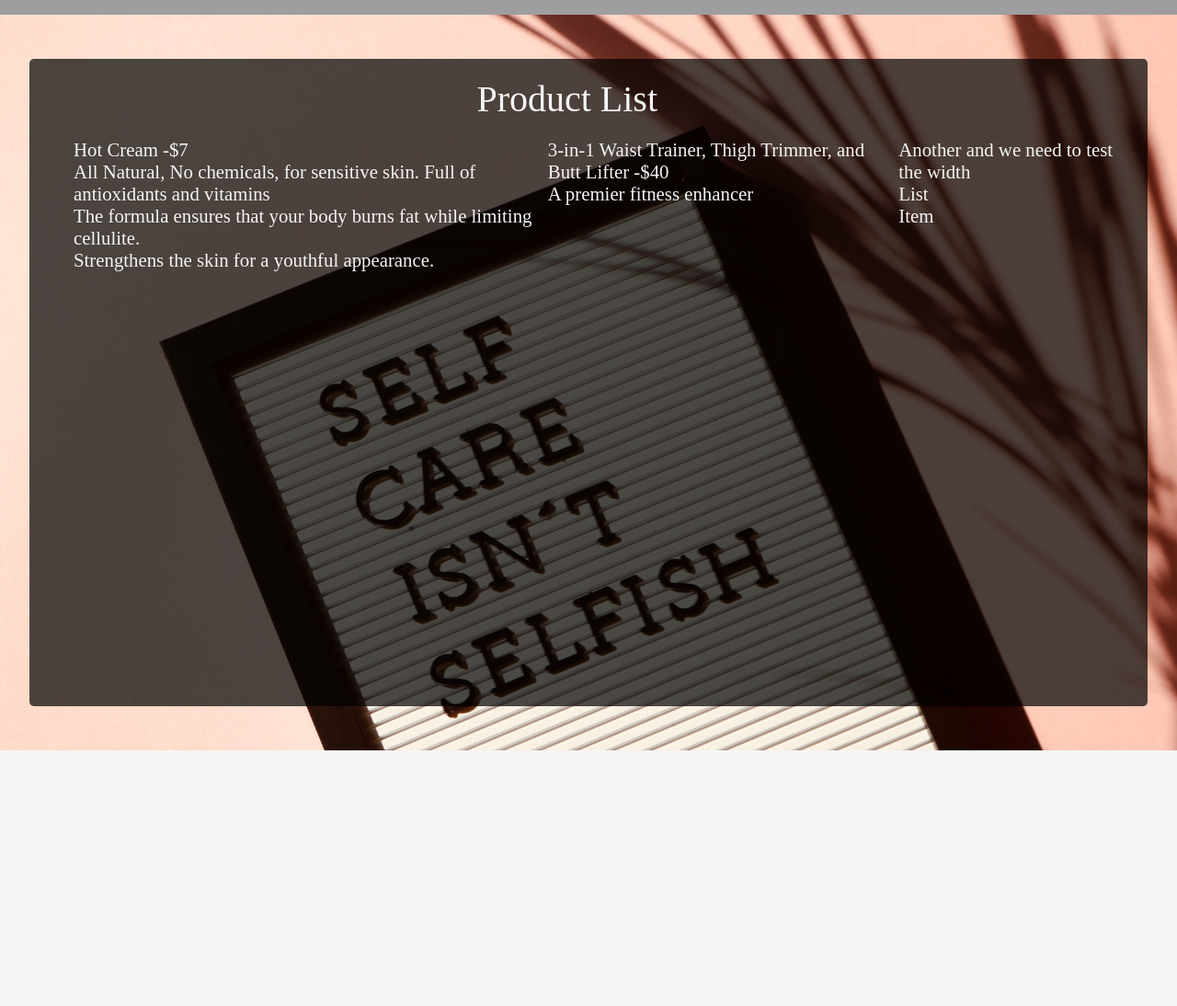
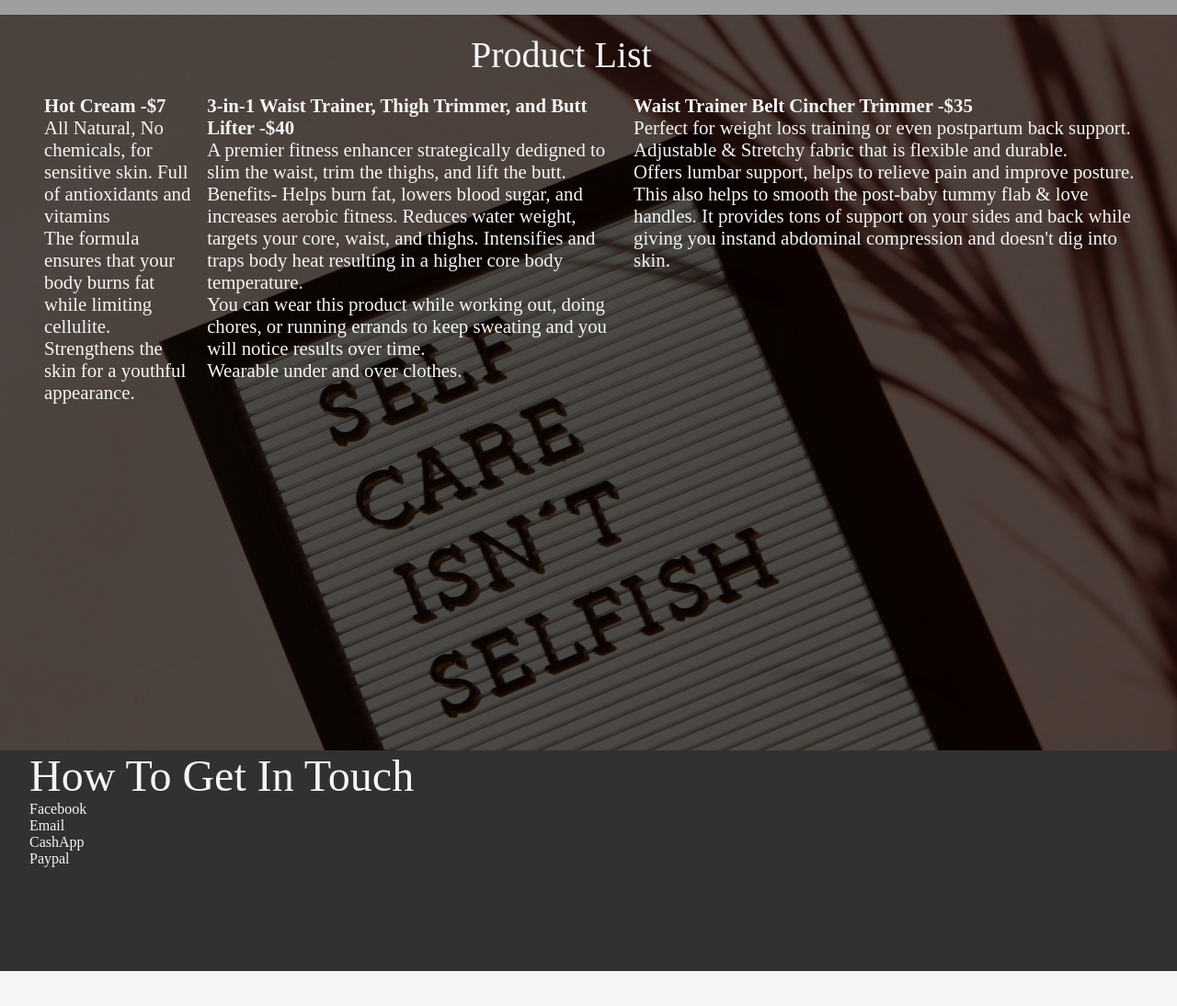
Before and after one commit to cvance248/Blessed-Trainers, a plain HTML site: page index.html in a window 1280 px wide. Shown: the part 840-1934 px from the top of the page at 92% size. After the commit the page ends 1896 px from the top, so only its background shows below. Drawn offline with Linux system fonts and the light colour scheme; grey boxes are pictures that could not be loaded.

Commit message:
more styling changes and added more description for the products

```diff
--- a/CSS/index.css
+++ b/CSS/index.css
@@ -68,7 +68,7 @@ p {
 #About p {
     width: 100%;
     color: whitesmoke;
-    font-size: 1.3em;
+    font-size: 2em;
     justify-content: center;
     align-content: center;
 }
@@ -82,9 +82,10 @@ p {
     background: rgba(0, 0, 0, .7);
     display: flex;
     flex-direction: column;
-    width: 95%;
-    border-radius: 5px;
-    margin: 3em auto;
+    height: 100%;
+    /* width: 95%;
+    border-radius: 5px; */
+    /* margin: 3em auto; */
     color: whitesmoke;
 }
 #Products h1 {
@@ -102,17 +103,28 @@ p {
     padding-left: 1rem;
     font-size: 1.3em;
 }
+.lead {
+    font-weight: bolder;
+}
 .img-container-3 {
     background: url(../IMG/contact.jpg) no-repeat center/cover;
-    height: 50vh;
+    height: 30vh;
     width: 100vw;
 }
-.img-container-3 h1 {
+#contact-me {
+    background: rgba(0, 0, 0, .8);
+    height: 100%;
+}
+.content {
+    padding-left: 2em;
+}
+#contact-me h1 {
     font-size: 3em;
     color: whitesmoke;
 }
-.img-container-3 ol li {
+#contact-me ul li {
     color: whitesmoke;
+    list-style: none;
 }
 
 /* Styling For Mobile Devices */
@@ -143,7 +155,7 @@ p {
         font-weight: 100;
         width: 100%;
         color: whitesmoke;
-        font-size: 1em;
+        font-size: 1.2em;
         justify-content: center;
         align-content: center;
     }
@@ -161,7 +173,7 @@ p {
     .img-container-2 #Products ul li {
         list-style: none;
         padding-left: 1rem;
-        font-size: 1.3em;
+        font-size: 15px;
     }
     .img-container-3 {
         background: url(../IMG/contact.jpg) no-repeat center/cover;
@@ -172,7 +184,18 @@ p {
         font-size: 3em;
         color: whitesmoke;
     }
-    .img-container-3 ol li {
+    .img-container-3 ul {
+        list-style: none;
+    }
+    .img-container-3 ul li {
         color: whitesmoke;
+        list-style: none;
     }
 }
+@media (max-width: 300px){
+.img-container-2 #Products ul li {
+    list-style: none;
+    padding-left: 1rem;
+    font-size: 12px;
+    }
+}
--- a/index.html
+++ b/index.html
@@ -22,12 +22,10 @@
         <div class="content-area">
         <div class="img-container-1">
         <div id="About"><h1>Product Introduction</h1>
+            <br>
         <p>This product was inspired and designed not only for myself, but for others to take control of their health. Also to inspire not just physical health, but mental and spiritual health too! I believe it is important to have a healthy mind, body, and soul. Self love is the best love that you could ever give to yourself so why not become a better you? Trust God during the process, embrace the skin that you're in flaws and all!!</p>
         <br>
         <p>Remember that you can do all things through Christ who give you strength. -Philippians 4:13</p>
-        <br>
-        <h1>Benefits</h1>
-        <p>This product offers lumber support, helps relieve pain and improve posture, helps smooth post-baby tummy flab and love handles. It also provides a substantial amout of support for your sides and back. This gives you instant abdominal compression and doesn't dig into your skin.</p>
         </div>
         </div>
         <div class="img-container-2">
@@ -35,32 +33,37 @@
             <div class="title"><h1>Product List</h1></div>
             <div class="product-list">
             <div><ul>
-                <li>Hot Cream -$7
+                <li class="lead">Hot Cream -$7
                     <li>All Natural, No chemicals, for sensitive skin. Full of antioxidants and vitamins</li>
                 <li>The formula ensures that your body burns fat while limiting cellulite.</li>
                 <li>Strengthens the skin for a youthful appearance.</li></li>
             </ul></div>
             <div><ul>
-                <li>3-in-1 Waist Trainer, Thigh Trimmer, and Butt Lifter -$40
-                    <li>A premier fitness enhancer</li>
+                <li class="lead">3-in-1 Waist Trainer, Thigh Trimmer, and Butt Lifter -$40
+                    <li>A premier fitness enhancer strategically dedigned to slim the waist, trim the thighs, and lift the butt.</li>
+                    <li>Benefits- Helps burn fat, lowers blood sugar, and increases aerobic fitness. Reduces water weight, targets your core, waist, and thighs. Intensifies and traps body heat resulting in a higher core body temperature.</li>
+                    <li>You can wear this product while working out, doing chores, or running errands to keep sweating and you will notice results over time.</li>
+                    <li>Wearable under and over clothes.</li>
                 </li>
             </ul></div>
             <div><ul>
-                <li>Another and we need to test the width</li>
-                <li>List</li>
-                <li>Item</li>
+                <li class="lead">Waist Trainer Belt Cincher Trimmer -$35
+                <li>Perfect for weight loss training or even postpartum back support. Adjustable & Stretchy fabric that is flexible and durable.</li>
+                <li>Offers lumbar support, helps to relieve pain and improve posture. This also helps to smooth the post-baby tummy flab & love handles. It provides tons of support on your sides and back while giving you instand abdominal compression and doesn't dig into skin.</li></li>
             </ul></div>
         </div>
         </div>
         </div>
         <div class="img-container-3">
-        <div id="contact-me"><h1>Contact Me</h1>
-            <ol>
+        <div id="contact-me"><div class="content">
+        <h1>How To Get In Touch</h1>
+            <ul>
                 <li>Facebook</li>
                 <li>Email</li>
                 <li>CashApp</li>
                 <li>Paypal</li>
-            </ol>
+            </ul>
+        </div>
         </div>
         </div>
         </div>
```
